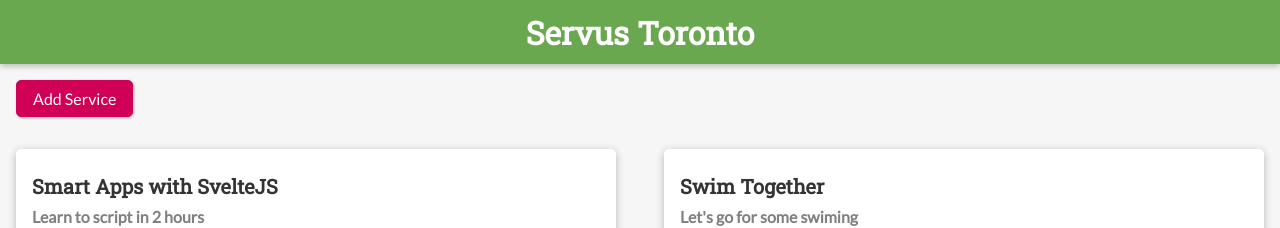
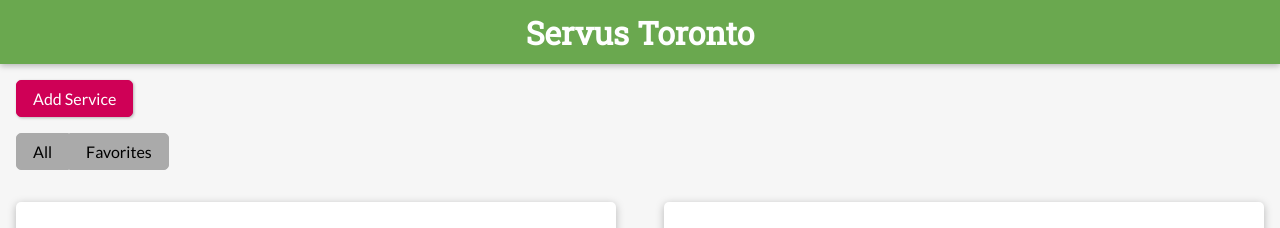
Before and after one commit to W3AI/max-reactive-meetups, a Svelte app: page / in a window 1280 px wide. Shown: the top 228 px of the page. Built offline with nearby package versions, Linux system fonts and the light colour scheme.

Commit message:
added Favorites filtering and buttons on the MeetupGrid

```diff
--- /dev/null
+++ b/src/Meetups/MeetupFilter.svelte
@@ -0,0 +1,57 @@
+<script>
+  import { createEventDispatcher } from "svelte";
+
+  const dispatch = createEventDispatcher();
+</script>
+
+<style>
+  div {
+    font-size: 0px;
+  }
+
+  button {
+    background: #aaaaaa;
+    font: inherit;
+    font-size: 1rem;
+    cursor: pointer;
+    border: 1px solid #aaaaaa;
+    padding: 0.5rem 1rem;
+  }
+
+  button:focus {
+    outline: none;
+  }
+
+  button:first-of-type {
+    border-radius: 5px 0 0 5px;
+  }
+
+  button:last-of-type {
+    border-radius: 0 5px 5px 0;
+  }
+
+  button:hover,
+  button:active,
+  .active {
+    background: #cf0056;
+    border-color: #cf0056;
+    color: white;
+  }
+</style>
+
+<div>
+  <button
+    type="button"
+    on:click={() => {
+      dispatch('select', 0);
+    }}>
+    All
+  </button>
+  <button
+    type="button"
+    on:click={() => {
+      dispatch('select', 1);
+    }}>
+    Favorites
+  </button>
+</div>
--- a/src/Meetups/MeetupGrid.svelte
+++ b/src/Meetups/MeetupGrid.svelte
@@ -1,27 +1,44 @@
 <script>
     import MeetupItem from './MeetupItem.svelte';
+    import MeetupFilter from "./MeetupFilter.svelte";
 
     export let meetups;
+
+    let favsOnly = false;
+
+    $: filteredMeetups = favsOnly ?  meetups.filter(m => m.isFavorite) : meetups;
+
+    function setFilter(event) {
+        favsOnly = event.detail === 1;
+    }
 </script>
 
 <style>
-  section {
+  #meetups {
   width: 100%;
   display: grid;
   grid-template-columns: 1fr;
   grid-gap: 1rem;
 }
 
+#meetup-controls {
+    margin: 1rem;
+}
+
 @media (min-width: 768px) {
-  section {
+  #meetups {
     grid-template-columns: repeat(2, 1fr);
   }
 }
 
 </style>
 
+<section id="meetup-controls">
+    <MeetupFilter on:select="{setFilter}" />
+</section>
+
 <section id="meetups">
-  {#each meetups as meetup}
+  {#each filteredMeetups as meetup}
     <MeetupItem
         id={meetup.id}
         title={meetup.title}
```
